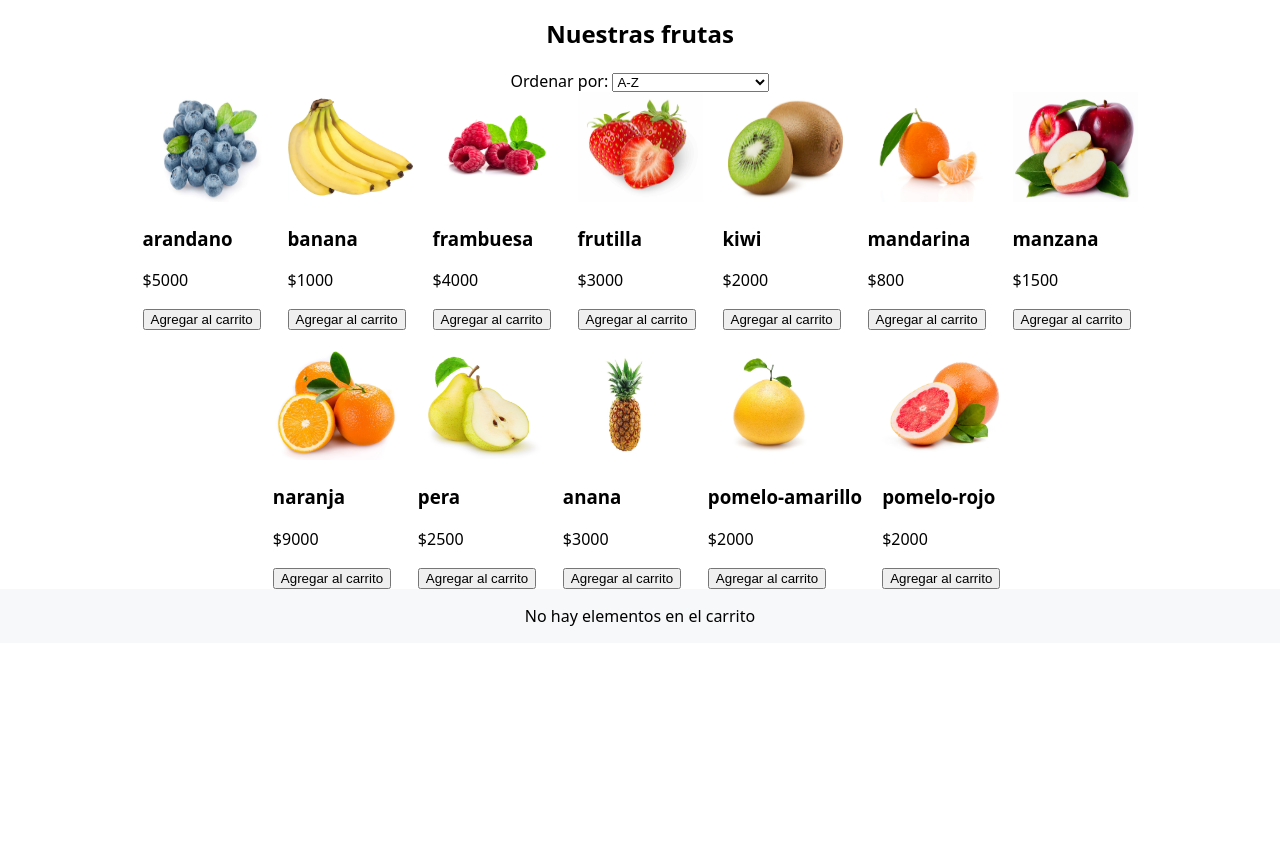
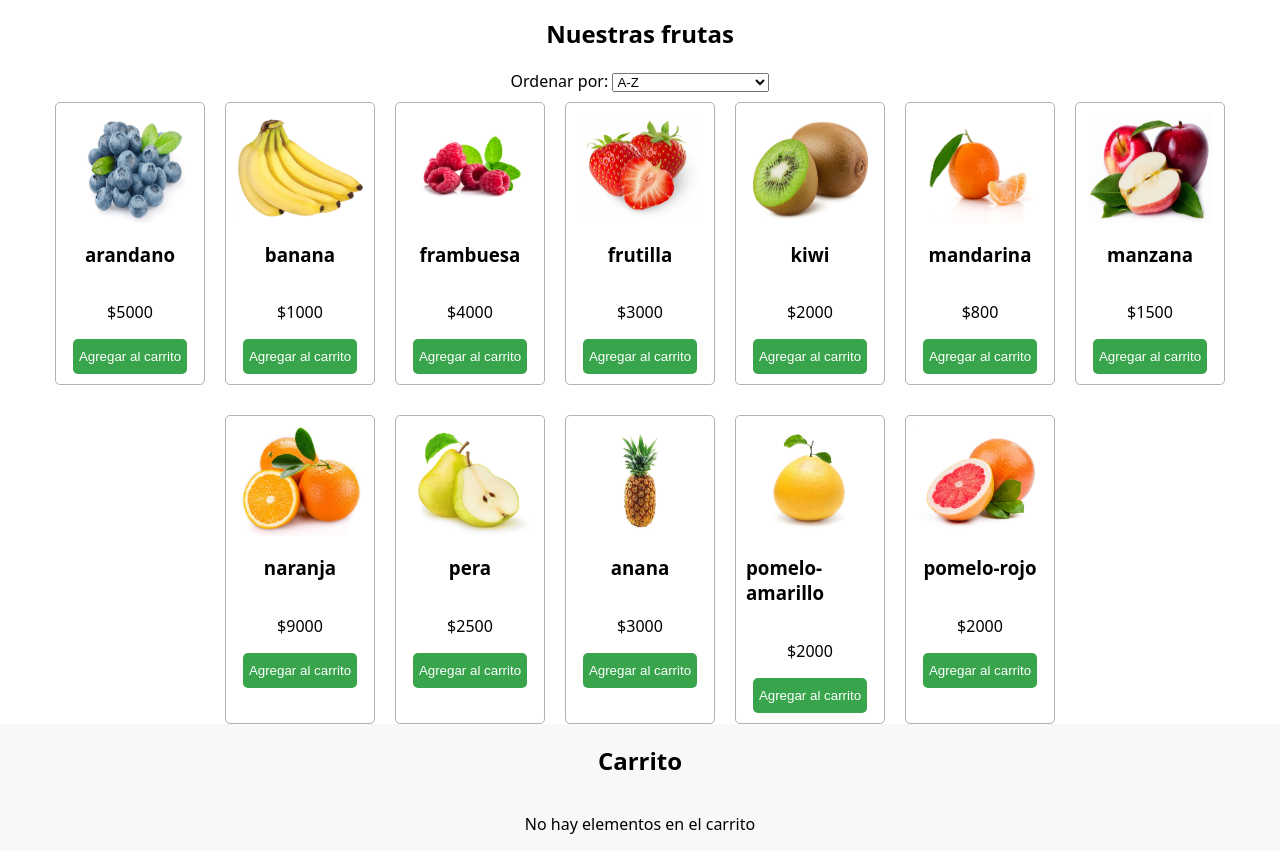
Before and after one commit to FFredianiBaldi/parcial1progra3_2025div131c2_FedericoFredianiBaldi, a plain HTML site: page index.html in a window 1280 px wide. Shown: the part 79-930 px from the top of the page. Before the commit the page ends 800 px from the top, so only its background shows below. Drawn offline with Linux system fonts and the light colour scheme.

Commit message:
ejercicio 10 (estilados)

```diff
--- a/css/style.css
+++ b/css/style.css
@@ -44,16 +44,41 @@ main {
 
 #listadoProductos {
     display: flex;
-    width: 80%;
     flex-wrap: wrap;
     justify-content: center;
     margin: 0 auto;
     gap: 20px;
 }
 
+.card-producto {
+    margin-top: 10px;
+    width: 10%;
+    padding: 10px;
+    display: flex;
+    flex-direction: column;
+    align-items: center;
+    border: 1px solid rgba(0, 0, 0, 0.3);
+    border-radius: 5px;
+}
+
 .card-producto img {
     height: 110px;
     width: 125px;
+}
+
+.card-producto button{
+    background-color: rgb(56, 165, 76);
+    border: none;
+    color: white;
+    height: 35px;
+    border-radius: 5px;
+    transition: background-color 0.3s ease, color 0.3s ease;
+}
+
+.card-producto button:hover{
+    background-color: white;
+    border: 1px solid rgb(56, 165, 76);
+    color: rgb(56, 165, 76);
 }
 
 #carrito {
@@ -65,8 +90,27 @@ main {
     background-color: rgb(247, 248, 250);
 }
 
+#carrito h2 {
+    margin: 20px 0;
+}
+
 #carrito ul {
     width: 50%;
+}
+
+.boton-eliminar, .vaciar-carrito {
+    background-color: red;
+    color: white;
+    border: none;
+    height: 30px;
+    border-radius: 5px;
+    transition: color 0.3s ease, background-color 0.3s ease;
+}
+
+.boton-eliminar:hover, .vaciar-carrito:hover {
+    color: red;
+    background-color: rgb(247, 248, 250);
+    border: 1px solid red;
 }
 
 .bloque-item{
--- a/js/main.js
+++ b/js/main.js
@@ -93,10 +93,13 @@ function agregarCarrito(id){
 
 // funcion que deberia llamarse cada vez que hay un cambio en el carrito para mostrarlo actualizado
 function mostrarCarrito(carrito){
+
+    let htmlCarrito = "<h2>Carrito</h2>";
+
     // si hay elementos en el carrito...
     if (carrito.length > 0){
         //se genera una lista desordenada con cada producto que esta en el carrito, su precio y un boton para eliminarlo
-        htmlCarrito = "<ul>";
+        htmlCarrito += "<ul>";
         carrito.forEach(producto => {
             htmlCarrito += `
             <li class="bloque-item">
@@ -117,7 +120,7 @@ function mostrarCarrito(carrito){
     }
     // si no hay elementos en el carrito...
     else{
-        htmlCarrito = "<p>No hay elementos en el carrito</p>"
+        htmlCarrito += "<p>No hay elementos en el carrito</p>"
     }
 
     contenedorCarrito.innerHTML = htmlCarrito;
@@ -193,7 +196,9 @@ function ordenarProductos(){
     });
 }
 
+// funcion que vacia el carrito
 function vaciarCarrito(){
+    // se vacia la lista, se suben los cambios a localStorage y se vuelve a mostrar el carrito actualizado
     carrito = [];
     localStorage.setItem("carritoFrutas", JSON.stringify(carrito));
     mostrarCarrito(carrito);
```
